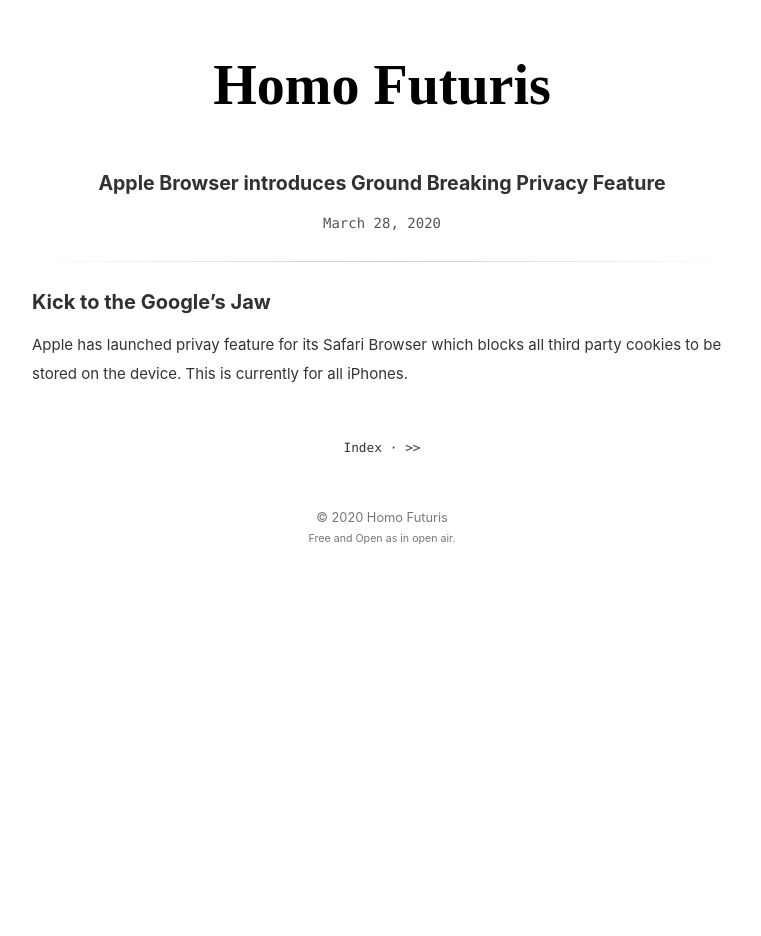
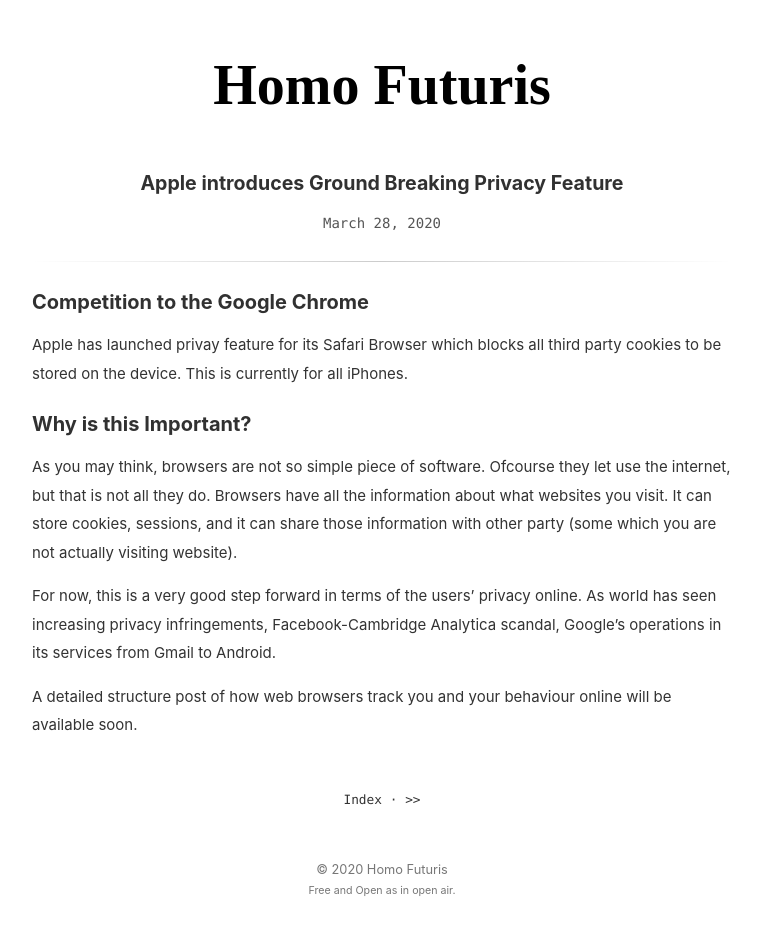
Before and after one commit to homofuturus/good-blog-base, a Jekyll site: the page built from _posts/2020-03-28-apple-browser-privacy.md, in a window 1280 px wide. Shown: the whole page, without its empty margins (258-1019 px from the left). Built offline with Jekyll 4.4.1, drawn with Linux system fonts in a browser that asks for light colours; some web fonts are replaced; comment, search, counter and statistics services are not loaded; before the commit the page ends 900 px from its top, so only the background shows below that.

Commit message:
asfd87654sf

```diff
--- a/_posts/2020-03-28-apple-browser-privacy.md
+++ b/_posts/2020-03-28-apple-browser-privacy.md
@@ -1,7 +1,14 @@
 ---
-title: Apple Browser introduces Ground Breaking Privacy Feature
+title: Apple introduces Ground Breaking Privacy Feature
 updated: 2020-03-28 16:24
 ---
 
-### Kick to the Google's Jaw
+### Competition to the Google Chrome
 Apple has launched privay feature for its Safari Browser which blocks all third party cookies to be stored on the device. This is currently for all iPhones.
+
+### Why is this Important?
+As you may think, browsers are not so simple piece of software. Ofcourse they let use the internet, but that is not all they do. Browsers have all the information about what websites you visit. It can store cookies, sessions, and it can share those information with other party (some which you are not actually visiting website).
+
+For now, this is a very good step forward in terms of the users' privacy online. As world has seen increasing privacy infringements, Facebook-Cambridge Analytica scandal, Google's operations in its services from Gmail to Android.
+
+A detailed structure post of how web browsers track you and your behaviour online will be available soon.
```
Also changed, not shown: about.md (+3 -5 lines).
